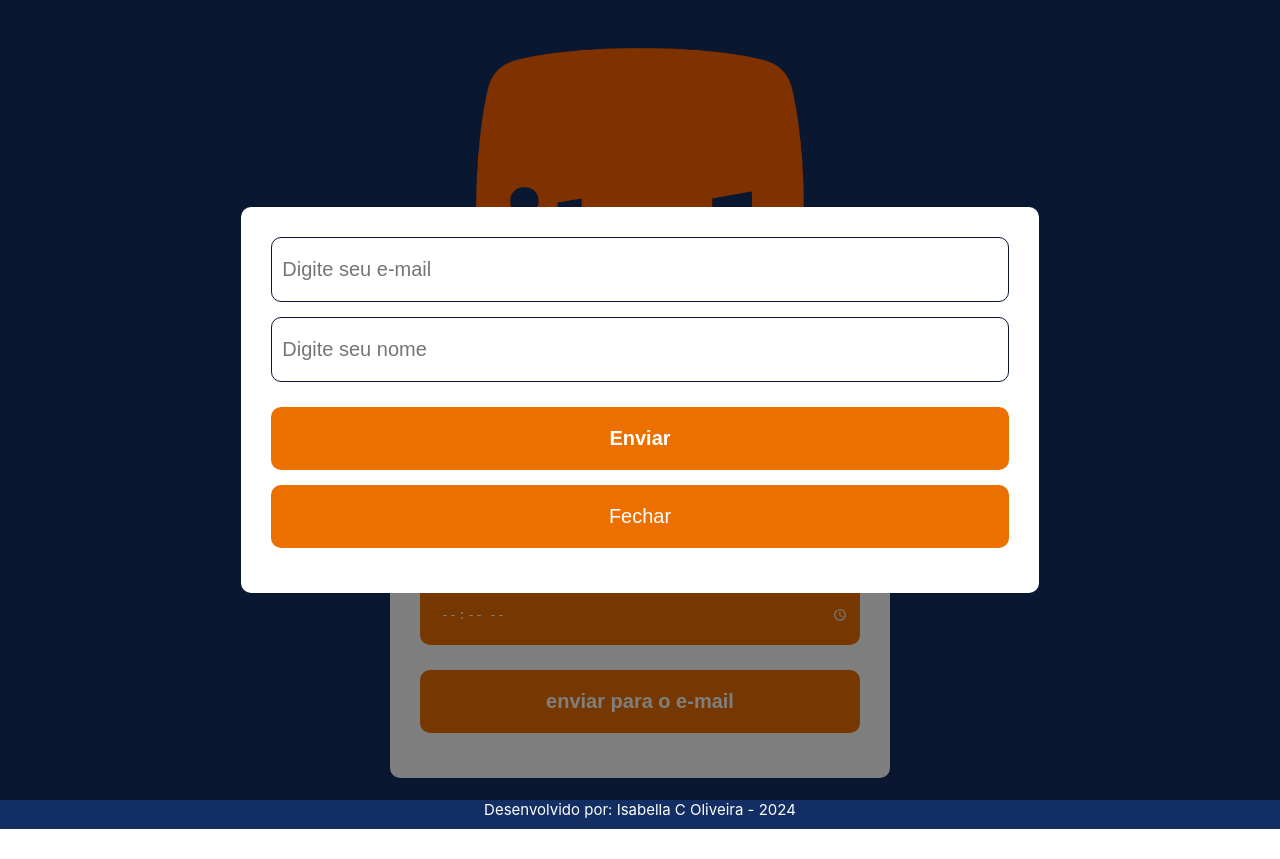
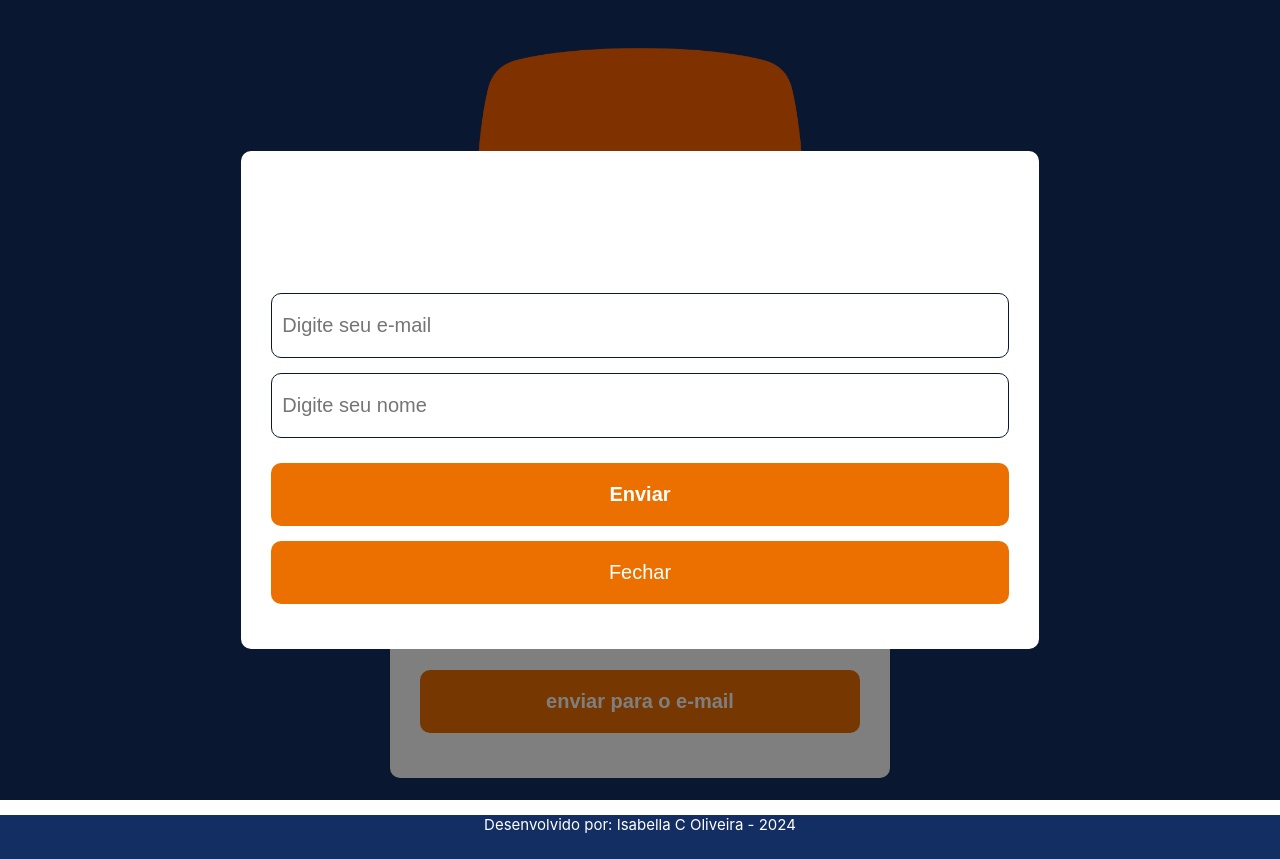
Before and after one commit to isabellacoliveira/calcula-interjornada-itau, a React (Create React App) app: page / in a window 1280 px wide. Both pictures are taken after a click on the button "enviar para o e-mail". Before the commit the page ends 829 px from the top, so only its background shows below. Built offline with nearby package versions, Linux system fonts and the light colour scheme.

Commit message:
feat: acessibilidade

```diff
--- a/src/App.tsx
+++ b/src/App.tsx
@@ -1,16 +1,18 @@
 import logo from './assets/Itaú_Unibanco_logo_2023.svg.png';
 import './App.css';
-import { useEffect, useState } from 'react';
+import { useEffect, useState, useRef } from 'react';
 import { enviarEmail } from './shared/sendEmail';
 import Modal from './components/ModalEmail';
-import { Toaster } from 'react-hot-toast';
+import { Toaster, toast } from 'react-hot-toast';
 
 function App() {
-  const [saida, setSaida] = useState(() => {
-    return localStorage.getItem('saida') || '';
-  });
+  const [saida, setSaida] = useState(() => localStorage.getItem('saida') || '');
   const [proximoHorario, setProximoHorario] = useState('');
   const [mensagem, setMensagem] = useState('Você já pode começar a trabalhar agora.');
+  const [showModal, setShowModal] = useState(false);
+  const [modalFocus, setModalFocus] = useState<boolean>(false);
+
+  const inputRef = useRef<HTMLInputElement>(null);
 
   useEffect(() => {
     if (saida) {
@@ -37,23 +39,25 @@ function App() {
 
         if (tempoRestante > 0) {
           setTimeout(() => {
-            console.log('Você pode começar a trabalhar agora.');
+            toast.success('Você pode começar a trabalhar agora.');
           }, tempoRestante);
         } else {
-          console.log("Você já pode começar a trabalhar.");
+          toast.success("Você já pode começar a trabalhar.");
         }
       }
     }
   }, [saida]);
 
-  const [showModal, setShowModal] = useState(false);
-
   const handleOpenModal = () => {
     setShowModal(true);
+    setModalFocus(true);
   };
 
   const handleCloseModal = () => {
     setShowModal(false);
+    if (inputRef.current) {
+      inputRef.current.focus();
+    }
   };
 
   const handleEmailSubmit = (email: string, nome: string) => {
@@ -63,15 +67,15 @@ function App() {
       horaParaTrabalhar: proximoHorario,
       mensagem: mensagem
     };
-    console.log(colaborador)
     enviarEmail(colaborador);
     setShowModal(false);
+    toast.success('Email enviado com sucesso!');
   };
 
   return (
     <div className="App">
       <header className="App-header">
-        <img src={logo} className="App-logo" alt="logo" />
+        <img src={logo} className="App-logo" alt="Logo do Itaú Unibanco" />
         <h4>Bem-vindo(a) ao Calcula-Interjornada!</h4>
         <p>Por favor, insira seu horário de saída:</p>
         <div className='actions'>
@@ -80,8 +84,14 @@ function App() {
             type="time"
             value={saida}
             onChange={(e) => setSaida(e.target.value)}
+            aria-label="Horário de saída"
+            ref={inputRef}
           />
-          <button className="button-send" onClick={handleOpenModal}>
+          <button
+            className="button-send"
+            onClick={handleOpenModal}
+            aria-label="Enviar horário para o e-mail"
+          >
             enviar para o e-mail
           </button>
         </div>
@@ -93,6 +103,7 @@ function App() {
           show={showModal}
           onClose={handleCloseModal}
           onEmailSubmit={handleEmailSubmit}
+          aria-labelledby="modal-title"
         />
         <Toaster
           position="top-center"
@@ -100,7 +111,9 @@ function App() {
         />
       </header>
       <footer className="App-footer">
-        Desenvolvido por: Isabella C Oliveira - 2024
+        <p aria-label="Desenvolvido por: Isabella C Oliveira - 2024">
+          Desenvolvido por: Isabella C Oliveira - 2024
+        </p>
       </footer>
     </div>
   );
--- a/src/components/ModalEmail.tsx
+++ b/src/components/ModalEmail.tsx
@@ -1,15 +1,23 @@
-import React, { useState } from 'react';
+import React, { useState, useRef, useEffect } from 'react';
 import './styles.css';
 
 interface ModalProps {
   show: boolean;
   onClose: () => void;
   onEmailSubmit: (email: string, nome: string) => void;
+  ariaLabelledBy?: string;
 }
 
-const Modal: React.FC<ModalProps> = ({ show, onClose, onEmailSubmit }) => {
+const Modal: React.FC<ModalProps> = ({ show, onClose, onEmailSubmit, ariaLabelledBy }) => {
   const [email, setEmail] = useState('');
   const [nome, setNome] = useState('');
+  const modalRef = useRef<HTMLDivElement>(null);
+
+  useEffect(() => {
+    if (show && modalRef.current) {
+      modalRef.current.focus();
+    }
+  }, [show]);
 
   if (!show) {
     return null;
@@ -23,29 +31,46 @@ const Modal: React.FC<ModalProps> = ({ show, onClose, onEmailSubmit }) => {
   };
 
   return (
-    <div className="modal-overlay">
-      <div className="modal-content">
+    <div
+      className="modal-overlay"
+      role="dialog"
+      aria-labelledby={ariaLabelledBy}
+      aria-modal="true"
+    >
+      <div
+        className="modal-content"
+        ref={modalRef}
+        tabIndex={-1} // Ensure it can receive focus
+      >
+        <h2 id={ariaLabelledBy} className="modal-title">Envio de E-mail</h2>
         <input
           type="email"
           className="email-input"
           placeholder="Digite seu e-mail"
           value={email}
           onChange={(e) => setEmail(e.target.value)}
+          aria-label="E-mail do colaborador"
         />
         <input
-          type="colabordor"
+          type="text"
           className="email-input"
           placeholder="Digite seu nome"
           value={nome}
           onChange={(e) => setNome(e.target.value)}
+          aria-label="Nome do colaborador"
         />
         <button
           className="button-send"
           onClick={handleSubmit}
+          aria-label="Enviar e-mail"
         >
           Enviar
         </button>
-        <button className="button-close" onClick={onClose}>
+        <button
+          className="button-close"
+          onClick={onClose}
+          aria-label="Fechar modal"
+        >
           Fechar
         </button>
       </div>
```
